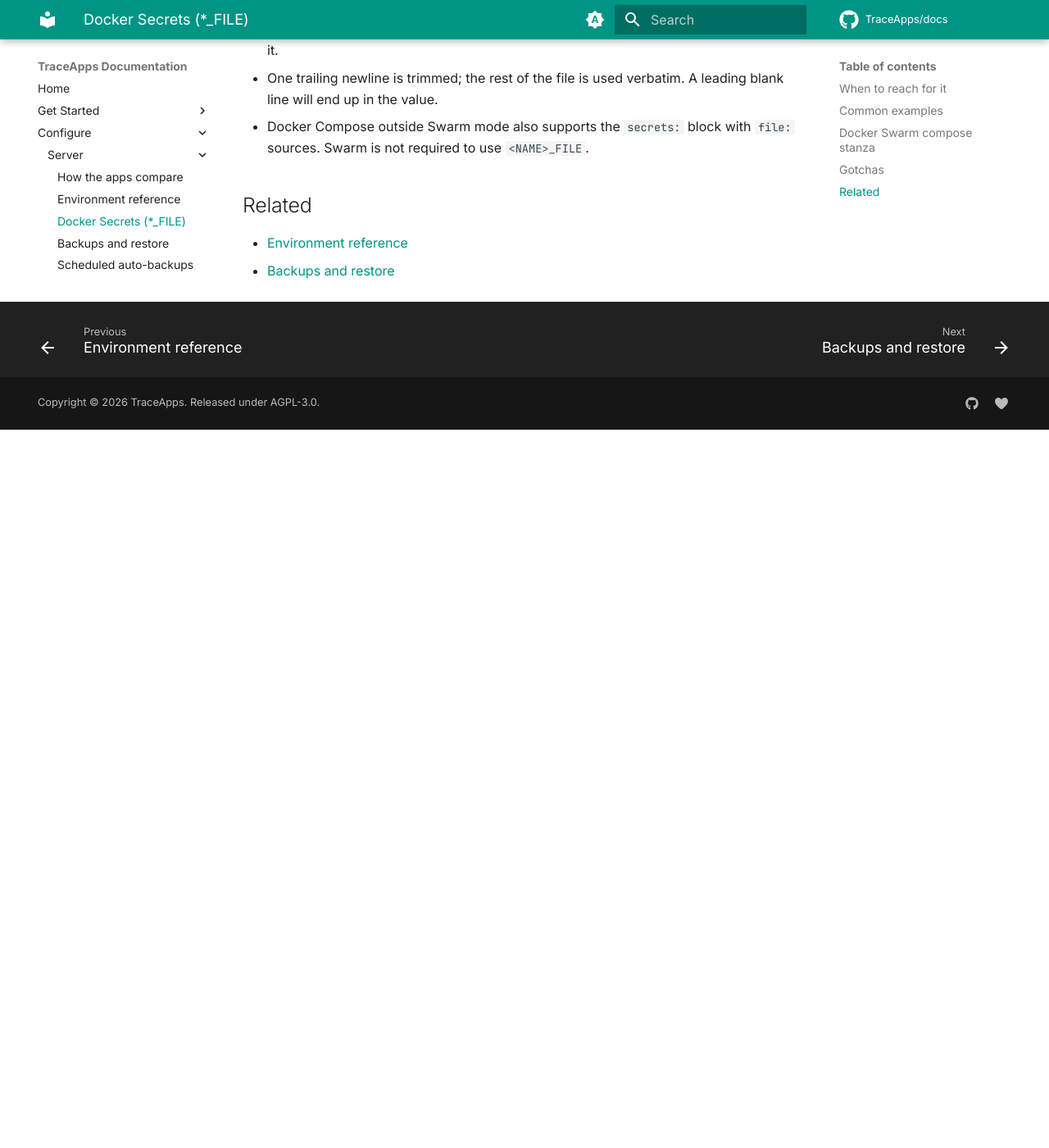
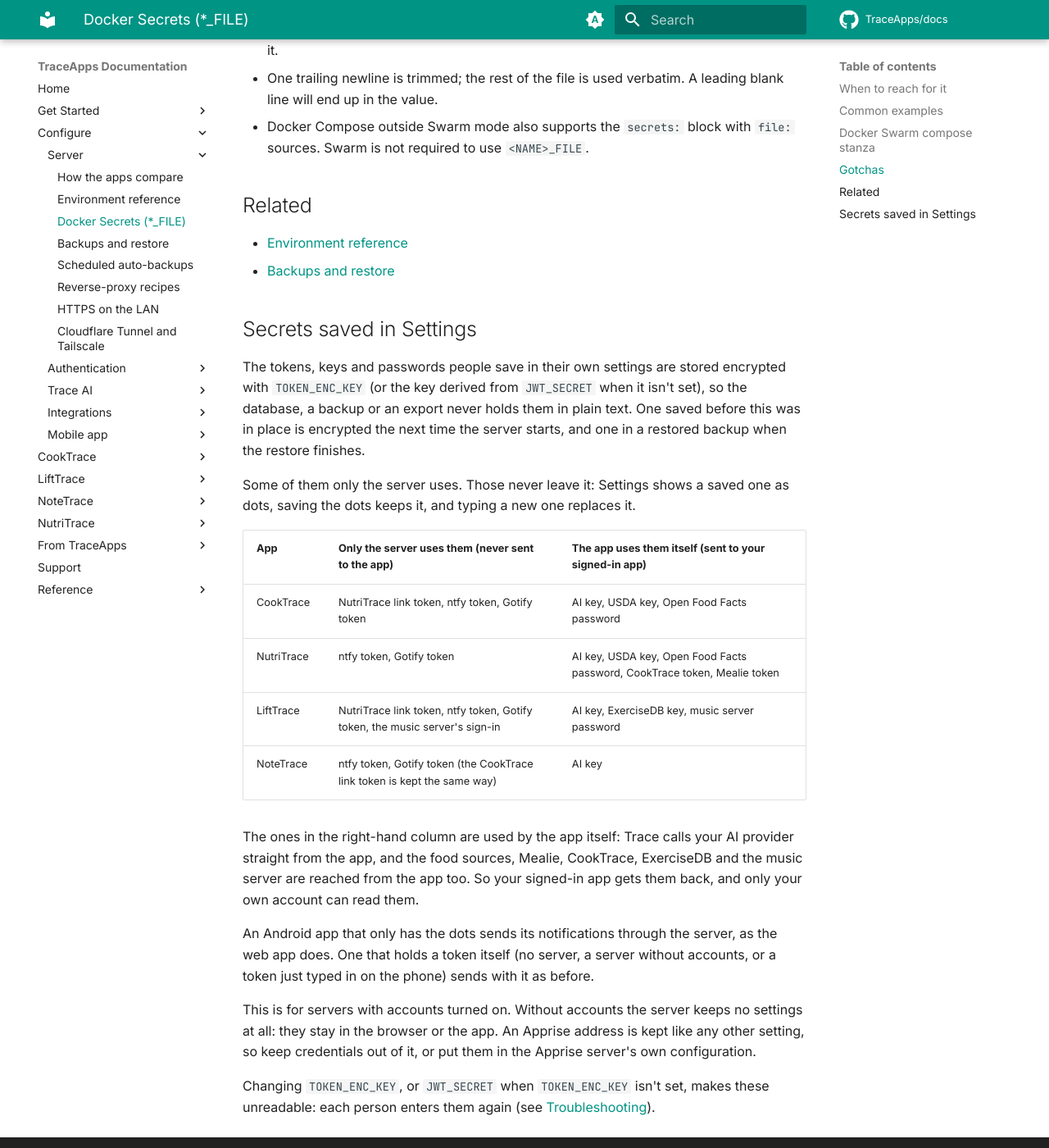
Before and after one commit to TraceApps/docs, an MkDocs documentation site: the page built from docs/self-hosting/secrets.md, in a window 1280 px wide and 1400 px high, scrolled down 1843 px. Shown: the whole window at 82% size. Built offline with MkDocs 1.6.1 and Material for MkDocs 9.7.7, drawn with Linux system fonts in a browser that asks for light colours; comment, search, counter and statistics services are not loaded; before the commit the page ends 2367 px from its top, so only the background shows below that.

Commit message:
Secrets saved in Settings: stored encrypted, which ones stay on the server (TraceApps/cooktrace#92)

```diff
--- a/docs/self-hosting/secrets.md
+++ b/docs/self-hosting/secrets.md
@@ -68,3 +68,24 @@ Same shape works for LiftTrace (`ghcr.io/traceapps/lifttrace:latest`, container
 
 - [Environment reference](env-vars.md)
 - [Backups and restore](backups.md)
+
+## Secrets saved in Settings
+
+The tokens, keys and passwords people save in their own settings are stored encrypted with `TOKEN_ENC_KEY` (or the key derived from `JWT_SECRET` when it isn't set), so the database, a backup or an export never holds them in plain text. One saved before this was in place is encrypted the next time the server starts, and one in a restored backup when the restore finishes.
+
+Some of them only the server uses. Those never leave it: Settings shows a saved one as dots, saving the dots keeps it, and typing a new one replaces it.
+
+| App | Only the server uses them (never sent to the app) | The app uses them itself (sent to your signed-in app) |
+|---|---|---|
+| CookTrace | NutriTrace link token, ntfy token, Gotify token | AI key, USDA key, Open Food Facts password |
+| NutriTrace | ntfy token, Gotify token | AI key, USDA key, Open Food Facts password, CookTrace token, Mealie token |
+| LiftTrace | NutriTrace link token, ntfy token, Gotify token, the music server's sign-in | AI key, ExerciseDB key, music server password |
+| NoteTrace | ntfy token, Gotify token (the CookTrace link token is kept the same way) | AI key |
+
+The ones in the right-hand column are used by the app itself: Trace calls your AI provider straight from the app, and the food sources, Mealie, CookTrace, ExerciseDB and the music server are reached from the app too. So your signed-in app gets them back, and only your own account can read them.
+
+An Android app that only has the dots sends its notifications through the server, as the web app does. One that holds a token itself (no server, a server without accounts, or a token just typed in on the phone) sends with it as before.
+
+This is for servers with accounts turned on. Without accounts the server keeps no settings at all: they stay in the browser or the app. An Apprise address is kept like any other setting, so keep credentials out of it, or put them in the Apprise server's own configuration.
+
+Changing `TOKEN_ENC_KEY`, or `JWT_SECRET` when `TOKEN_ENC_KEY` isn't set, makes these unreadable: each person enters them again (see [Troubleshooting](../reference/troubleshooting.md#sso-or-a-saved-token-stops-working-after-rotating-jwt_secret)).
```
Also changed, not shown: docs/cooktrace/nt-federation.md (+1 -1 lines), docs/lifttrace/nt-federation.md (+1 -1 lines), docs/reference/troubleshooting.md (+4 -4 lines), docs/self-hosting/env-vars.md (+1 -1 lines).
